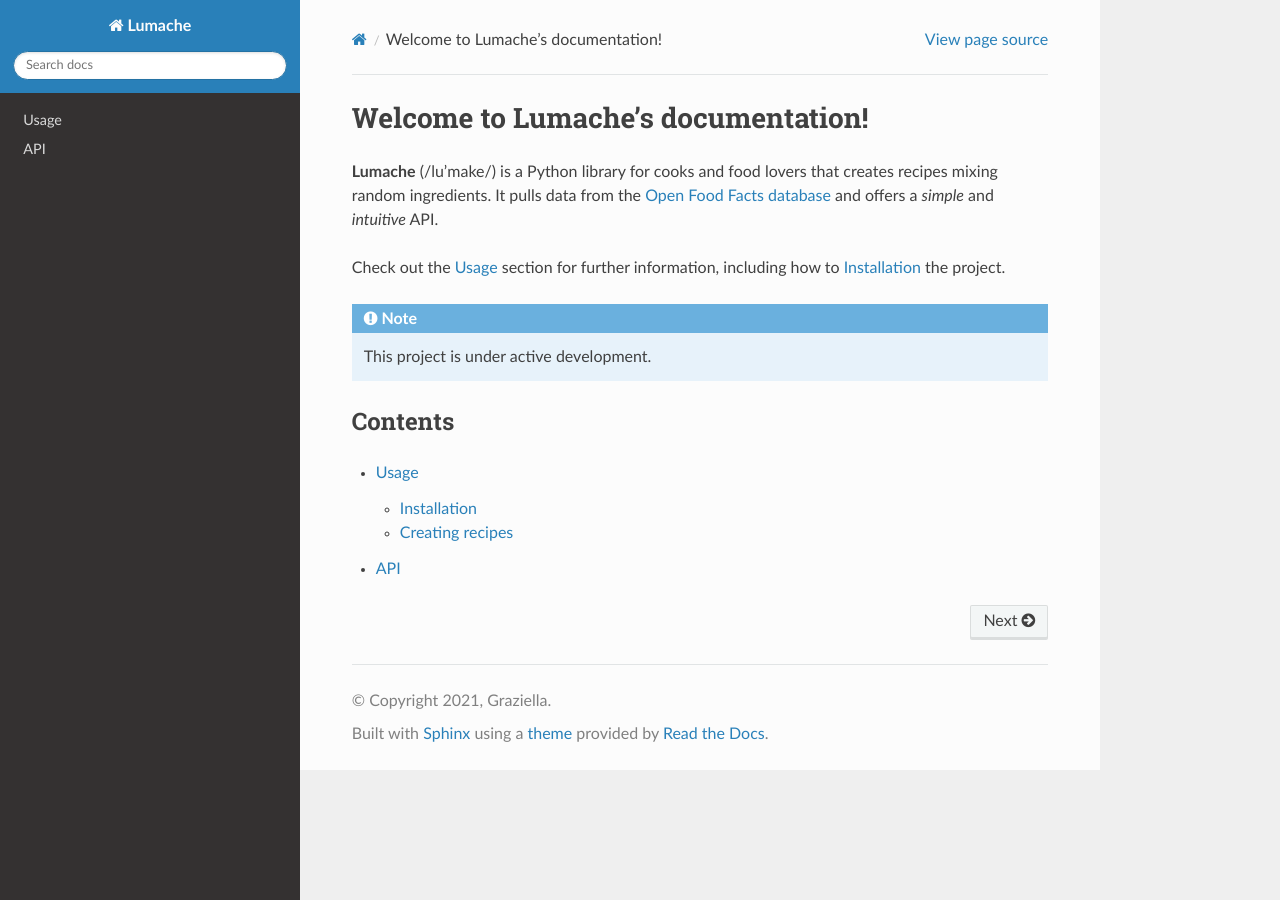
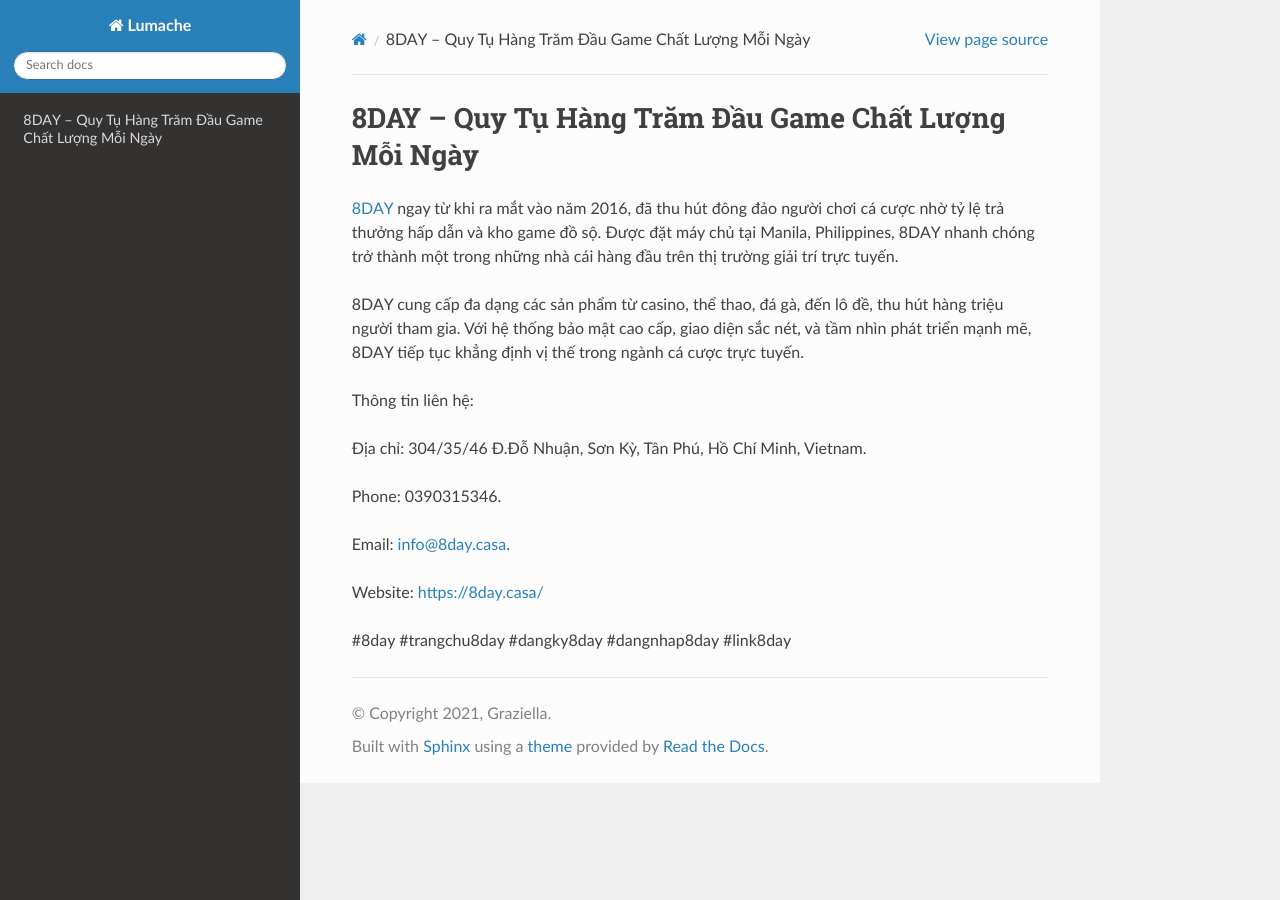
Before and after one commit to JonsCalicut123/8daycasa, a Sphinx documentation site: the page built from docs/source/index.rst, in a window 1280 px wide. Built offline with Sphinx 7.4.7 and the Read the Docs theme 3.1.0, drawn with Linux system fonts in a browser that asks for light colours.

Commit message:
Update index.rst

```diff
--- a/docs/source/index.rst
+++ b/docs/source/index.rst
@@ -1,22 +1,18 @@
-Welcome to Lumache's documentation!
+8DAY – Quy Tụ Hàng Trăm Đầu Game Chất Lượng Mỗi Ngày
 ===================================
 
-**Lumache** (/lu'make/) is a Python library for cooks and food lovers
-that creates recipes mixing random ingredients.
-It pulls data from the `Open Food Facts database <https://world.openfoodfacts.org/>`_
-and offers a *simple* and *intuitive* API.
+`8DAY <https://8day.casa/>`_ ngay từ khi ra mắt vào năm 2016, đã thu hút đông đảo người chơi cá cược nhờ tỷ lệ trả thưởng hấp dẫn và kho game đồ sộ. Được đặt máy chủ tại Manila, Philippines, 8DAY nhanh chóng trở thành một trong những nhà cái hàng đầu trên thị trường giải trí trực tuyến.
 
-Check out the :doc:`usage` section for further information, including
-how to :ref:`installation` the project.
+8DAY cung cấp đa dạng các sản phẩm từ casino, thể thao, đá gà, đến lô đề, thu hút hàng triệu người tham gia. Với hệ thống bảo mật cao cấp, giao diện sắc nét, và tầm nhìn phát triển mạnh mẽ, 8DAY tiếp tục khẳng định vị thế trong ngành cá cược trực tuyến.
 
-.. note::
+Thông tin liên hệ:
 
-   This project is under active development.
+Địa chỉ: 304/35/46 Đ.Đỗ Nhuận, Sơn Kỳ, Tân Phú, Hồ Chí Minh, Vietnam.
 
-Contents
---------
+Phone: 0390315346.
 
-.. toctree::
+Email: info@8day.casa.
 
-   usage
-   api
+Website: https://8day.casa/
+
+#8day #trangchu8day #dangky8day #dangnhap8day #link8day
```
